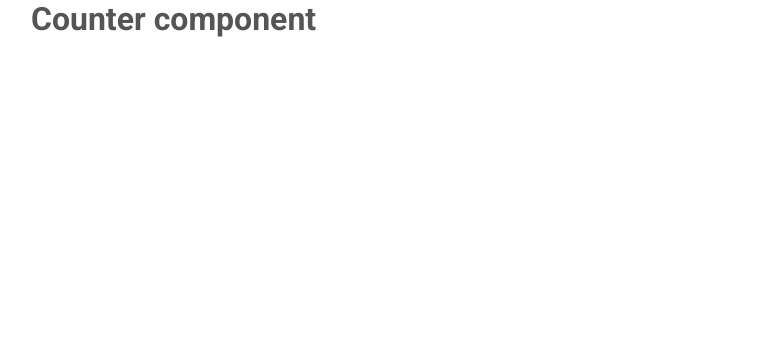
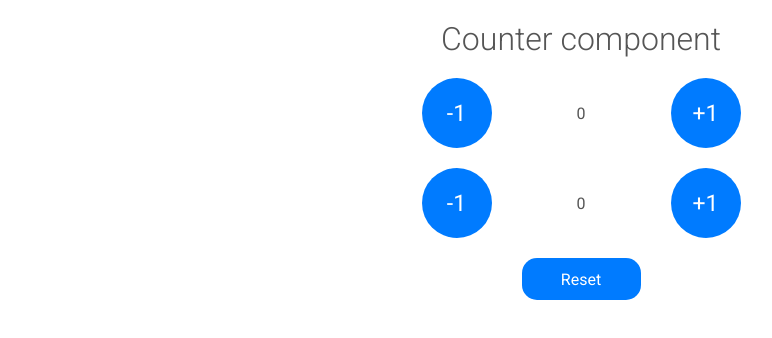
Before and after one commit to KateNevzgodova/junior_tasks, a website built with webpack: page src/public/pages/counter.html in a window 1280 px wide. Shown: the whole page, without its empty margins (59-831 px from the left). Built offline with nearby package versions, Linux system fonts and the light colour scheme.

Commit message:
counter final

```diff
--- a/src/js/index.js
+++ b/src/js/index.js
@@ -1,2 +1,3 @@
 import "./../styles/index.scss";
-import "./partials/some_script.js";
+
+import "./partials/counter";
--- a/src/js/partials/counter.js
+++ b/src/js/partials/counter.js
@@ -1,3 +1,10 @@
+
+const counterPage  = document.querySelector(".counter-page")
+
+
+if (counterPage) {
+
+    counterPage.onload = function() {
         let clicks = 0;
         function initiateClicks() {
             var clickStr = localStorage.getItem("clicks");
@@ -20,7 +27,7 @@ function minusClick() {
             localStorage.setItem("clicks", clicks);
             document.querySelector(".counter_value").innerHTML = clicks;
         }
-// document.querySelector(".increment").onclick=plusClick;
+        document.querySelector(".increment").onclick=plusClick;
         document.querySelector(".decrement").onclick = minusClick;
         initiateClicks();
 
@@ -47,15 +54,18 @@ function minusClick2() {
             localStorage.setItem("clicks2", clicks2);
            setTimeout(() => {document.querySelector(".counter_value2").innerHTML = clicks2;
 
-   }, 2000);
+           }, 1000);
         }
         document.querySelector(".increment2").onclick=plusClick2;
         document.querySelector(".decrement2").onclick=minusClick2;
         initiateClicks2();
 
-// function resert() {
-//     localStorage.clear();
-//     document.querySelector(".counter_value2").innerHTML =0;
-//     document.querySelector(".counter_value").innerHTML =0;
-// }
-// document.querySelector(".resert").onclick=resert;
+        function reset() {
+            localStorage.clear();
+            document.querySelector(".counter_value2").innerHTML =0;
+            document.querySelector(".counter_value").innerHTML =0;
+        }
+        document.querySelector(".reset").onclick=reset;
+
+    }
+}
--- a/src/public/pages/counter.html
+++ b/src/public/pages/counter.html
@@ -10,6 +10,21 @@
 
     <div class="container">
         <h1>Counter component</h1>
+        <div class="counter_container">
+            <div class="counter">
+            <button class="decrement">-1</button>
+            <span class="counter_value">0</span>
+            <button class="increment">+1</button>
+            </div>
+            <div class="counter">
+            <button class="decrement2">-1</button>
+            <span class="counter_value2">0</span>
+            <button class="increment2">+1</button>
+            </div>
+        </div>
+        <div>
+        <button class="reset">Reset</button>
+        </div>
     </div>
 
 </body>
--- a/src/styles/index.scss
+++ b/src/styles/index.scss
@@ -2,6 +2,7 @@
 @import "./partials/common.scss";
 @import "./partials/main.scss";
 @import "./partials/header.scss";
+@import "./partials/counter.scss";
 * {
     margin: 0;
     padding: 0;
--- a/src/styles/partials/counter.scss
+++ b/src/styles/partials/counter.scss
@@ -38,7 +38,7 @@
             text-align: center;
         }
     }
-    .resert{
+    .reset{
         border-radius: 15px;
         width: 119px;
         height: 42px;
@@ -49,11 +49,11 @@
         cursor: pointer;
         transition: opacity 1s ease-out;
     }
-    .resert:hover{
+    .reset:hover{
         opacity:.8;
         transition:opacity .2s ease-in
     }
-    .resert:active{
+    .reset:active{
         border:3px solid #fff;
     }
 }
```
Also changed, not shown: src/js/partials/some_script.js (deleted). Lines whose indentation alone changed are shown as unchanged.
